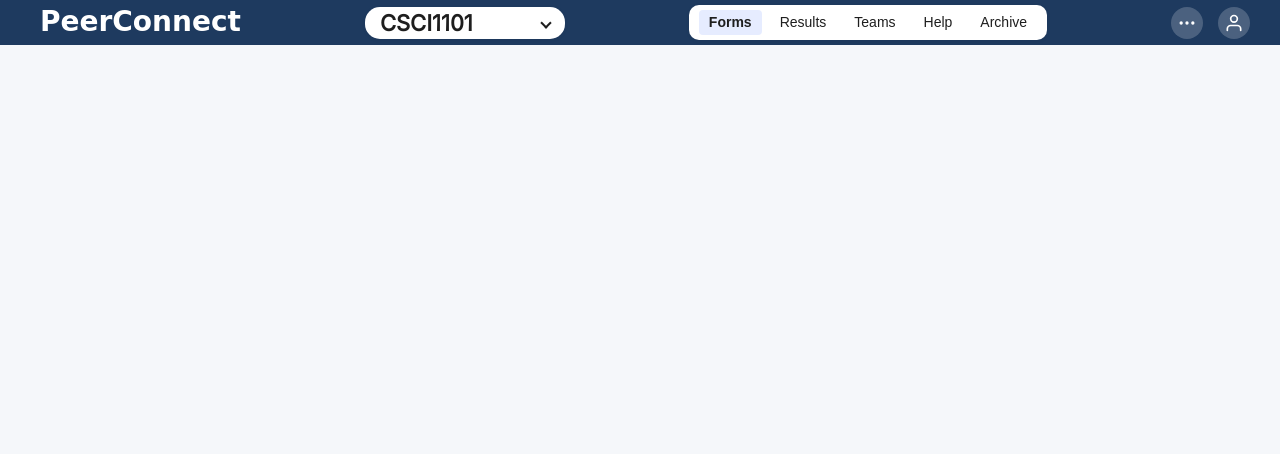
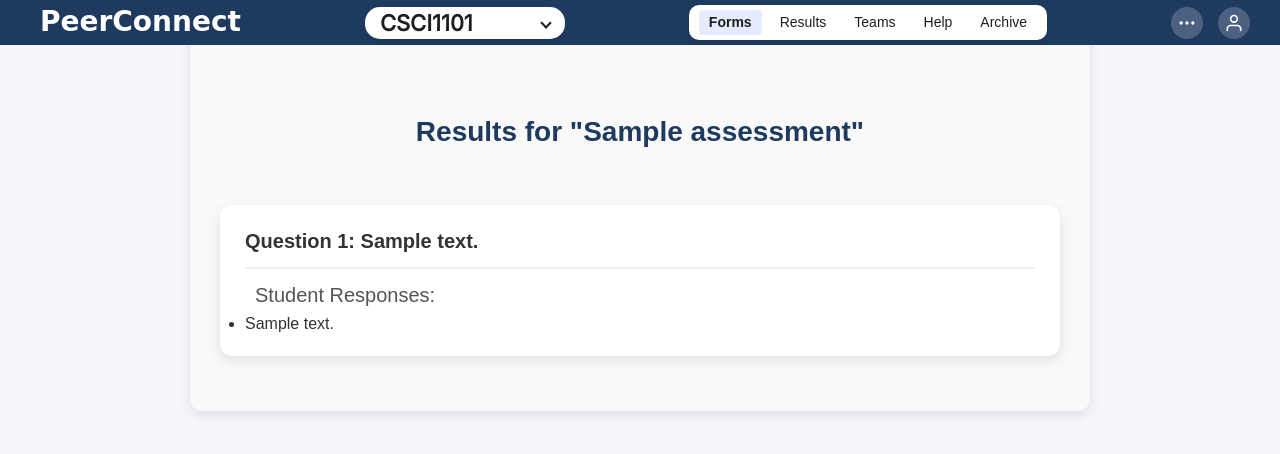
Before and after one commit to CSCI3356-Spring2025/404-Brain-not-Found, a Django app: page /student_results/1 in a window 1280 px wide. Shown: the top 454 px of the page. Run offline with Django 5.2, Linux system fonts and the light colour scheme; tables that the repository leaves empty hold one stand-in row (values such as "Sample post"); some web fonts are replaced.

Commit message:
fixed student_results view

```diff
--- a/PeerConnect/templates/PeerConnect/student_results.html
+++ b/PeerConnect/templates/PeerConnect/student_results.html
@@ -1,5 +1,28 @@
 {% extends 'base.html' %}
 
 {% block content %}
+<div class="summary-container">
+    <h1 class="greeting">Results for "{{ assessment.name }}"</h1>
 
+    {% for item in responses_by_question %}
+      <div class="question-container">
+        <div class="section-title">Question {{ forloop.counter }}: {{ item.question.text }}</div>
+
+        {% if item.type == 'open' %}
+          <div class="results-title">Student Responses:</div>
+          <ul class="response-list">
+            {% for response in item.responses %}
+              <li class="response-item">{{ response }}</li>
+            {% endfor %}
+          </ul>
+
+        {% elif item.type == 'likert' %}
+          <div class="results-title">
+            Average Rating: {{ item.average|floatformat:2 }}/5
+          </div>
+
+        {% endif %}
+      </div>
+    {% endfor %}
+  </div>
 {% endblock %}
--- a/PeerConnect/views.py
+++ b/PeerConnect/views.py
@@ -48,25 +48,30 @@ def student_results(request, assessment_id):
     assessment = get_object_or_404(Assessment, id=assessment_id)
     questions = Question.objects.filter(assessment=assessment).order_by('order')
     question_responses = QuestionResponse.objects.filter(assessment=assessment)
-    responses_in_order = []
+    responses_by_q = []
     for question in questions:
-        temp = []
-        avg, ctr = 0, 0
-        for response in question_responses:
-            if response.question == question:
-                if question.question_type == 'likert':
-                    responses_in_order.append(response.answer_text)
-                else:
-                    avg += response.answer_likert
-                    ctr +=1
-        if question.question_type == 'likert':
-            responses_in_order.append(sorted(temp))
+        if question.question_type == 'open':
+            responses = question_responses.filter(question=question)
+            sorted_responses = sorted(
+                [r.answer_text for r in responses],
+                key=lambda text: text.strip().split()[0].lower() if text.strip() else ''
+            )
+            print(responses)
+            print(sorted_responses)
+            responses_by_q.append({'question': question, 'type': 'open', 'responses': sorted_responses})
         else:
-           responses_in_order.append(float(avg/ctr))
+            likert_values = question_responses.filter(question=question, answer_likert__isnull=False).values_list('answer_likert', flat=True)
+            if likert_values:
+                avg = sum(likert_values) / len(likert_values)
+            else:
+                avg = None
+            responses_by_q.append({'question': question, 'type': 'likert', 'average': avg})
+
+
+
     context = {
         'assessment': assessment,
-        'questions': questions,
-        'question_responses': responses_in_order
+        'responses_by_question': responses_by_q
     }
     return render(request, 'PeerConnect/student_results.html', context)
 
```
Also changed, not shown: PeerConnect/static/styles/student_results.css (added, +32 -0 lines).
